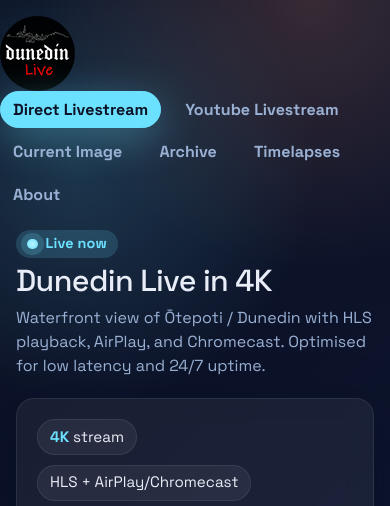
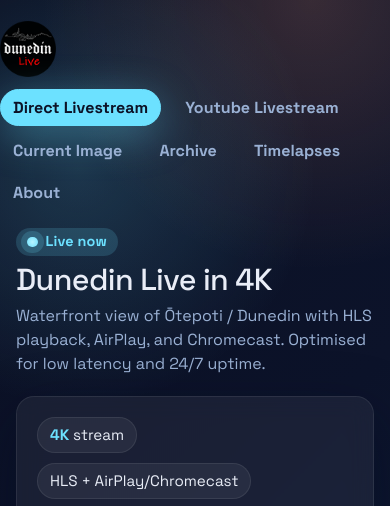
Before and after one commit to jordandalley/Dunedin-Live, a plain HTML site: page web/dist/index.html in a window 390 px wide. Shown: the top 506 px of the page. Drawn offline with Linux system fonts and the light colour scheme; no server answers.

Commit message:
fix mobile logo issue

```diff
--- a/web/dist/cover.css
+++ b/web/dist/cover.css
@@ -51,6 +51,30 @@ body.bg-dark {
   background: var(--accent);
   border-color: var(--accent);
   box-shadow: 0 10px 40px rgba(108, 225, 255, 0.35);
+}
+
+header .navbar-brand img {
+  width: 68px;
+  height: 68px;
+}
+
+header .navbar-brand {
+  display: flex;
+  align-items: center;
+}
+
+header .nav-masthead {
+  display: flex;
+  flex-wrap: wrap;
+  align-items: center;
+  gap: 0.35rem;
+}
+
+.header-wrap {
+  display: flex;
+  flex-wrap: wrap;
+  align-items: center;
+  gap: 0.65rem;
 }
 
 .hero-intro {
@@ -181,6 +205,20 @@ body.bg-dark {
 }
 
 @media (max-width: 768px) {
+  header .navbar-brand img {
+    width: 56px;
+    height: 56px;
+  }
+
+  .header-wrap {
+    gap: 0.45rem;
+  }
+
+  header .nav-masthead {
+    width: 100%;
+    justify-content: flex-start !important;
+  }
+
   .nav-masthead {
     justify-content: flex-start !important;
     flex-wrap: wrap;
--- a/web/dist/index.html
+++ b/web/dist/index.html
@@ -61,7 +61,7 @@
 
 <div class="cover-container d-flex w-100 h-100 pt-3 pb-3 mx-auto flex-column">
   <header class="mb-auto">
-    <div>
+    <div class="header-wrap">
 	    <a class="navbar-brand" href="/">
       <img src="dl-75px.png" alt="" width="75" height="75" class="float-md-start mb-0">
 		</a>
```
Also changed, not shown: web/dist/currentimage.html (+1 -1 lines), web/dist/directstream.html (+1 -1 lines).
